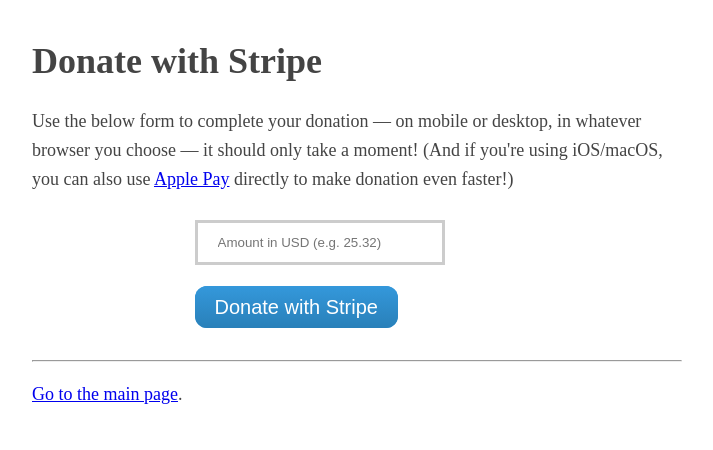
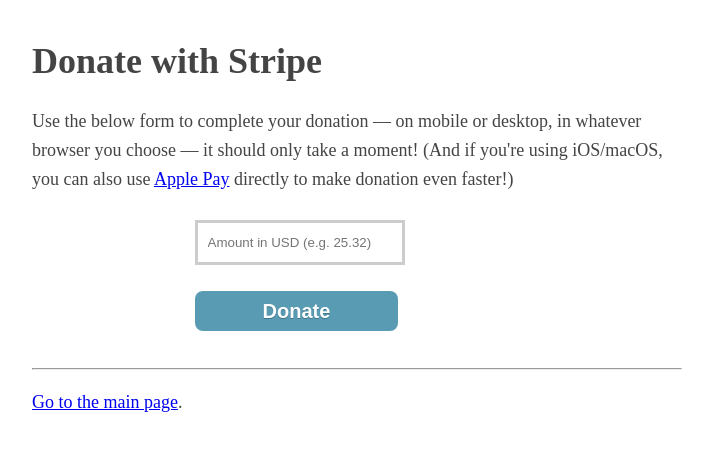
Before and after one commit to thoughtpolice/haskell-donate, a plain HTML site: page frontend/donate.html in a window 1280 px wide. Shown: the whole page, without its empty margins (283-996 px from the left). Drawn offline with Linux system fonts and the light colour scheme; a script that the page names is missing.

Commit message:
frontend: totally redo the donate button
It sucks much less now.

Signed-off-by: Austin Seipp <aseipp@pobox.com>

```diff
--- a/frontend/donate.html
+++ b/frontend/donate.html
@@ -45,7 +45,7 @@
       <div id="apple-pay-div" class="apple-pay-div">
         <button id="apple-pay-button"></button><br/>
       </div>
-      <a id="stripe-pay-button" class="stripe-btn" href="#">Donate with Stripe</a>
+      <a id="stripe-pay-button" class="stripe-btn" href="#">Donate</a>
     </div>
 
     <br><hr>
--- a/frontend/theme.css
+++ b/frontend/theme.css
@@ -35,35 +35,33 @@ h1,h2,h3 {
 }
 
 .stripe-btn {
-  background: #3498db;
-  background-image: -webkit-linear-gradient(top, #3498db, #2980b9);
-  background-image: -moz-linear-gradient(top, #3498db, #2980b9);
-  background-image: -ms-linear-gradient(top, #3498db, #2980b9);
-  background-image: -o-linear-gradient(top, #3498db, #2980b9);
-  background-image: linear-gradient(to bottom, #3498db, #2980b9);
-  -webkit-border-radius: 12;
-  -moz-border-radius: 12;
-  border-radius: 12px;
-  font-family: Arial;
-  color: #ffffff;
-  font-size: 20px;
-  padding: 10px 20px 10px 20px;
-  text-decoration: none;
+  background-color:#599bb3;
+  -moz-border-radius:8px;
+  -webkit-border-radius:8px;
+  border-radius:8px;
+  display:inline-block;
+  cursor:pointer;
+  color:#ffffff;
+  font-family:Arial;
+  font-size:20px;
+  font-weight:bold;
+  padding: 4px 68px;
+  text-decoration:none;
+  text-shadow:0px 1px 0px #3d768a;
 }
 
 .stripe-btn:hover {
-  background: #3cb0fd;
-  background-image: -webkit-linear-gradient(top, #3cb0fd, #3498db);
-  background-image: -moz-linear-gradient(top, #3cb0fd, #3498db);
-  background-image: -ms-linear-gradient(top, #3cb0fd, #3498db);
-  background-image: -o-linear-gradient(top, #3cb0fd, #3498db);
-  background-image: linear-gradient(to bottom, #3cb0fd, #3498db);
-  text-decoration: none;
+  background-color:#408c99;
+}
+
+.stripe-btn:active {
+  position:relative;
+  top:1px;
 }
 
 #monies {
-  width: 250px;
-  padding: 12px 20px;
+  width: 210px;
+  padding: 12px 10px;
   margin: 8px 0;
   box-sizing: border-box;
   border: 3px solid #ccc;
@@ -80,7 +78,6 @@ h1,h2,h3 {
   opacity: 0;
   transition: opacity 0.6s;
   padding: 5px;
-  /* background-color: #f44336; */
   color: white;
 }
 
```
